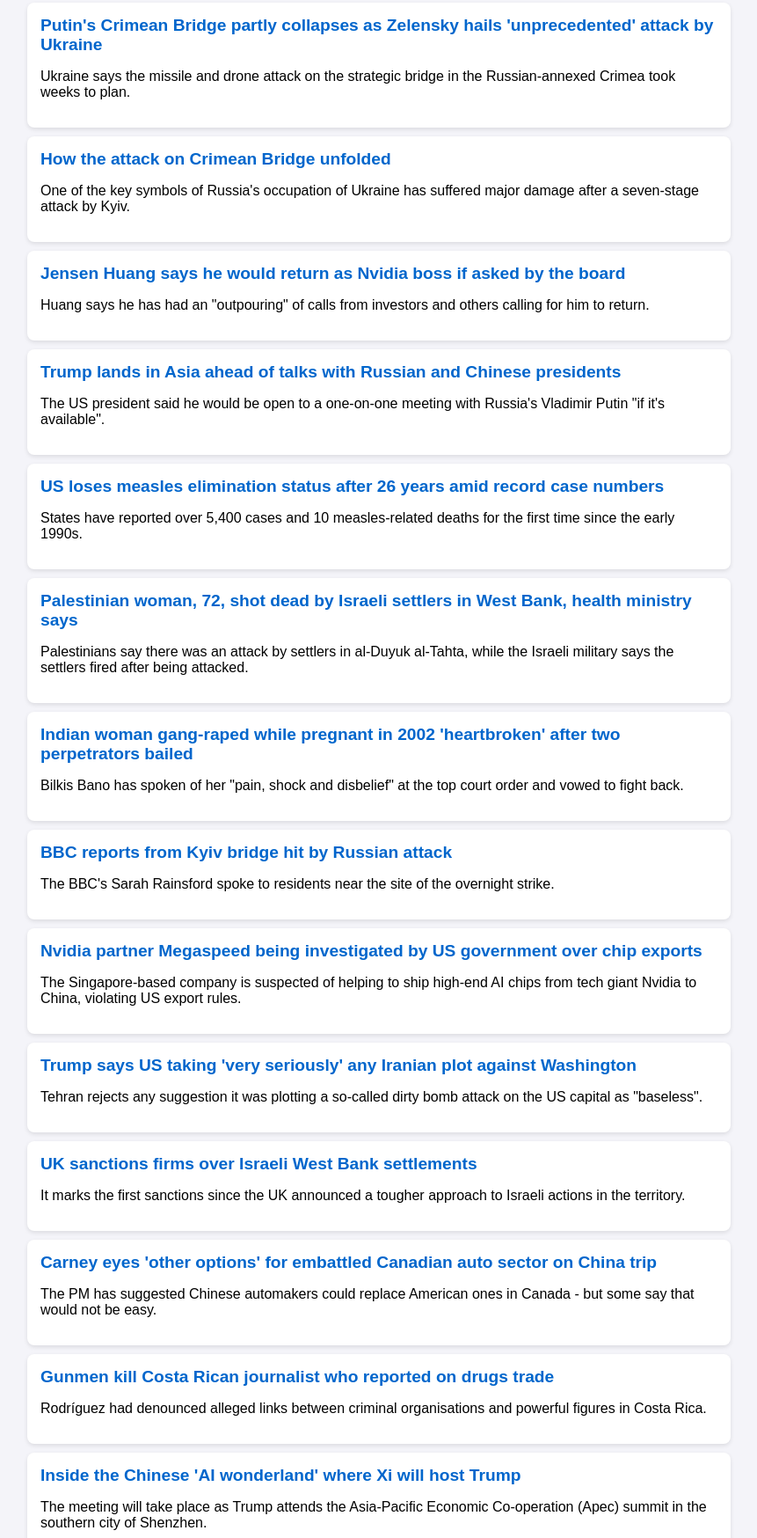
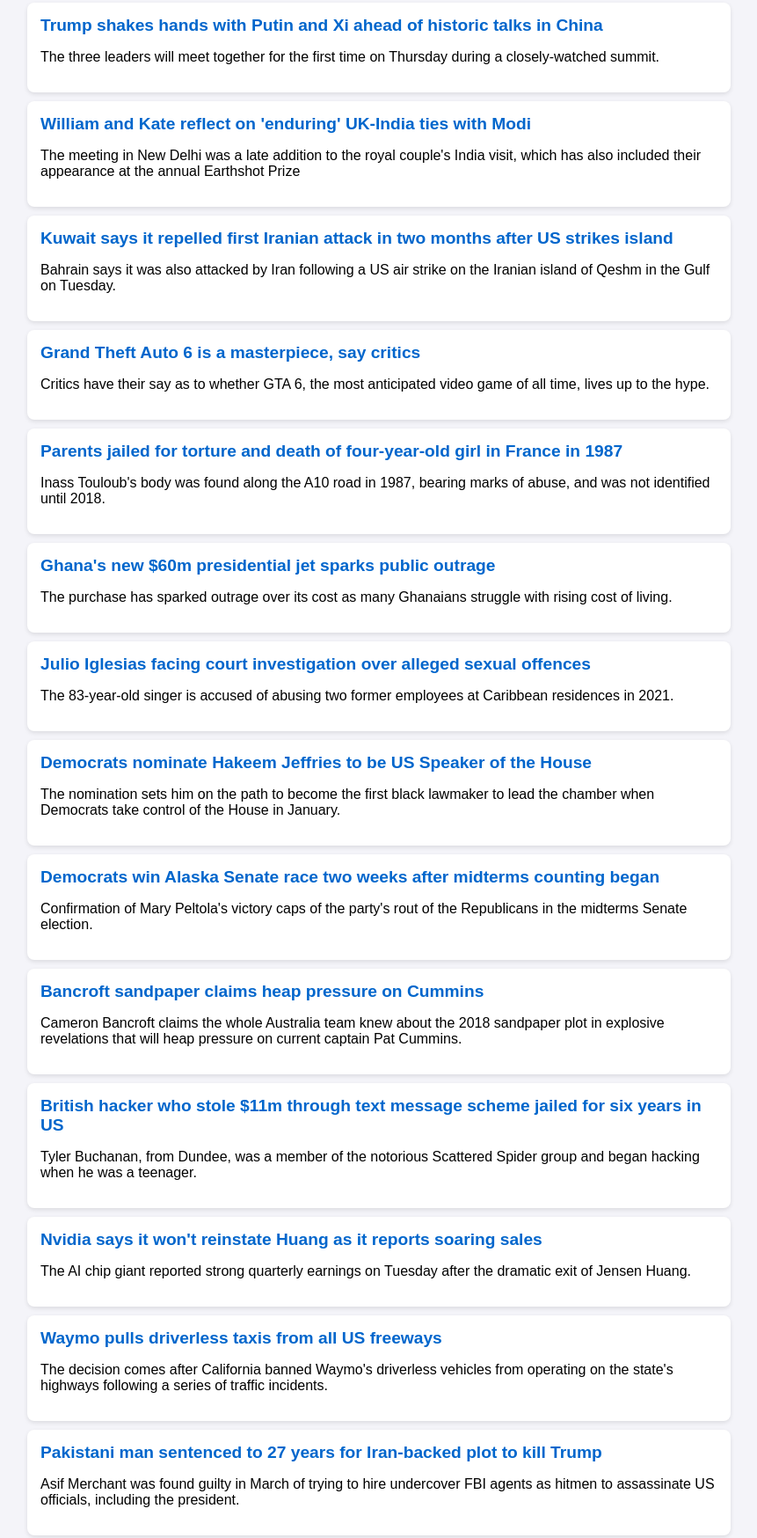
Before and after one commit to Gourabgh/news, a plain HTML site: page index.html in a window 1280 px wide. Shown: the part 98-1846 px from the top of the page at 88% size, without its empty margins (209-1070 px from the left). Drawn offline with Linux system fonts and the light colour scheme.

Commit message:
🤖 Auto-update latest news

```diff
--- a/index.html
+++ b/index.html
@@ -18,82 +18,82 @@
     <h1>🌍 Daily World News</h1>
 
     <div class="news-item">
-        <a href="https://www.bbc.co.uk/news/articles/cw772jk4rvmxo?at_medium=RSS&at_campaign=rss" target="_blank">Putin's Crimean Bridge partly collapses as Zelensky hails 'unprecedented' attack by Ukraine</a>
-        <p>Ukraine says the missile and drone attack on the strategic bridge in the Russian-annexed Crimea took weeks to plan.</p>
+        <a href="https://www.bbc.co.uk/news/articles/ck9d75x5wwwwo?at_medium=RSS&at_campaign=rss" target="_blank">Trump shakes hands with Putin and Xi ahead of historic talks in China</a>
+        <p>The three leaders will meet together for the first time on Thursday during a closely-watched summit.</p>
     </div>
 
     <div class="news-item">
-        <a href="https://www.bbc.co.uk/news/articles/crz9dgz28zwdo?at_medium=RSS&at_campaign=rss" target="_blank">How the attack on Crimean Bridge unfolded</a>
-        <p>One of the key symbols of Russia's occupation of Ukraine has suffered major damage after a seven-stage attack by Kyiv.</p>
+        <a href="https://www.bbc.co.uk/news/articles/cq62ped2ypy4o?at_medium=RSS&at_campaign=rss" target="_blank">William and Kate reflect on 'enduring' UK-India ties with Modi</a>
+        <p>The meeting in New Delhi was a late addition to the royal couple's India visit, which has also included their appearance at the annual Earthshot Prize</p>
     </div>
 
     <div class="news-item">
-        <a href="https://www.bbc.co.uk/news/articles/cwx2en2vrxmdo?at_medium=RSS&at_campaign=rss" target="_blank">Jensen Huang says he would return as Nvidia boss if asked by the board</a>
-        <p>Huang says he has had an "outpouring" of calls from investors and others calling for him to return.</p>
+        <a href="https://www.bbc.co.uk/news/articles/cw4gn9jeqjq7o?at_medium=RSS&at_campaign=rss" target="_blank">Kuwait says it repelled first Iranian attack in two months after US strikes island</a>
+        <p>Bahrain says it was also attacked by Iran following a US air strike on the Iranian island of Qeshm in the Gulf on Tuesday.</p>
     </div>
 
     <div class="news-item">
-        <a href="https://www.bbc.co.uk/news/articles/crq5vlxxx32no?at_medium=RSS&at_campaign=rss" target="_blank">Trump lands in Asia ahead of talks with Russian and Chinese presidents</a>
-        <p>The US president said he would be open to a one-on-one meeting with Russia's Vladimir Putin "if it's available".</p>
+        <a href="https://www.bbc.co.uk/news/articles/cw8r75xm8v4po?at_medium=RSS&at_campaign=rss" target="_blank">Grand Theft Auto 6 is a masterpiece, say critics</a>
+        <p>Critics have their say as to whether GTA 6, the most anticipated video game of all time, lives up to the hype.</p>
     </div>
 
     <div class="news-item">
-        <a href="https://www.bbc.co.uk/news/articles/c977p71jx0xxo?at_medium=RSS&at_campaign=rss" target="_blank">US loses measles elimination status after 26 years amid record case numbers</a>
-        <p>States have reported over 5,400 cases and 10 measles-related deaths for the first time since the early 1990s. </p>
+        <a href="https://www.bbc.co.uk/news/articles/c6lyw490z14jo?at_medium=RSS&at_campaign=rss" target="_blank">Parents jailed for torture and death of four-year-old girl in France in 1987</a>
+        <p>Inass Touloub's body was found along the A10 road in 1987, bearing marks of abuse, and was not identified until 2018.</p>
     </div>
 
     <div class="news-item">
-        <a href="https://www.bbc.co.uk/news/articles/cqrlg377638yo?at_medium=RSS&at_campaign=rss" target="_blank">Palestinian woman, 72, shot dead by Israeli settlers in West Bank, health ministry says</a>
-        <p>Palestinians say there was an attack by settlers in al-Duyuk al-Tahta, while the Israeli military says the settlers fired after being attacked.</p>
+        <a href="https://www.bbc.co.uk/news/articles/ck792dez8dp3o?at_medium=RSS&at_campaign=rss" target="_blank">Ghana's new $60m presidential jet sparks public outrage</a>
+        <p>The purchase has sparked outrage over its cost as many Ghanaians struggle with rising cost of living.</p>
     </div>
 
     <div class="news-item">
-        <a href="https://www.bbc.co.uk/news/articles/cr868wd2qg18o?at_medium=RSS&at_campaign=rss" target="_blank">Indian woman gang-raped while pregnant in 2002 'heartbroken' after two perpetrators bailed</a>
-        <p>Bilkis Bano has spoken of her "pain, shock and disbelief" at the top court order and vowed to fight back.</p>
+        <a href="https://www.bbc.co.uk/news/articles/c6x284pnn4e2o?at_medium=RSS&at_campaign=rss" target="_blank">Julio Iglesias facing court investigation over alleged sexual offences</a>
+        <p>The 83-year-old singer is accused of abusing two former employees at Caribbean residences in 2021. </p>
     </div>
 
     <div class="news-item">
-        <a href="https://www.bbc.co.uk/news/videos/cmlywvww3pzlo?at_medium=RSS&at_campaign=rss" target="_blank">BBC reports from Kyiv bridge hit by Russian attack</a>
-        <p>The BBC's Sarah Rainsford spoke to residents near the site of the overnight strike.</p>
+        <a href="https://www.bbc.co.uk/news/articles/cmy49873dn95o?at_medium=RSS&at_campaign=rss" target="_blank">Democrats nominate Hakeem Jeffries to be US Speaker of the House </a>
+        <p>The nomination sets him on the path to become the first black lawmaker to lead the chamber when Democrats take control of the House in January.</p>
     </div>
 
     <div class="news-item">
-        <a href="https://www.bbc.co.uk/news/articles/cmn504nq5033o?at_medium=RSS&at_campaign=rss" target="_blank">Nvidia partner Megaspeed being investigated by US government over chip exports</a>
-        <p>The Singapore-based company is suspected of helping to ship high-end AI chips from tech giant Nvidia to China, violating US export rules.</p>
+        <a href="https://www.bbc.co.uk/news/articles/cqev3v2ygzlvo?at_medium=RSS&at_campaign=rss" target="_blank">Democrats win Alaska Senate race two weeks after midterms counting began</a>
+        <p>Confirmation of Mary Peltola's victory caps of the party's rout of the Republicans in the midterms Senate election.</p>
     </div>
 
     <div class="news-item">
-        <a href="https://www.bbc.co.uk/news/articles/cq808vzd3nnpo?at_medium=RSS&at_campaign=rss" target="_blank">Trump says US taking 'very seriously' any Iranian plot against Washington</a>
-        <p>Tehran rejects any suggestion it was plotting a so-called dirty bomb attack on the US capital as "baseless".</p>
+        <a href="https://www.bbc.co.uk/sport/cricket/articles/cmqlqdevgl9ro?at_medium=RSS&at_campaign=rss" target="_blank">Bancroft sandpaper claims heap pressure on Cummins</a>
+        <p>Cameron Bancroft claims the whole Australia team knew about the 2018 sandpaper plot in explosive revelations that will heap pressure on current captain Pat Cummins.</p>
     </div>
 
     <div class="news-item">
-        <a href="https://www.bbc.co.uk/news/articles/cvglr977x3z0o?at_medium=RSS&at_campaign=rss" target="_blank">UK sanctions firms over Israeli West Bank settlements</a>
-        <p>It marks the first sanctions since the UK announced a tougher approach to Israeli actions in the territory.</p>
+        <a href="https://www.bbc.co.uk/news/articles/cm87987w1qz5o?at_medium=RSS&at_campaign=rss" target="_blank">British hacker who stole $11m through text message scheme jailed for six years in US</a>
+        <p>Tyler Buchanan, from Dundee, was a member of the notorious Scattered Spider group and began hacking when he was a teenager.</p>
     </div>
 
     <div class="news-item">
-        <a href="https://www.bbc.co.uk/news/articles/cq98xlz09ye0o?at_medium=RSS&at_campaign=rss" target="_blank">Carney eyes 'other options' for embattled Canadian auto sector on China trip</a>
-        <p>The PM has suggested Chinese automakers could replace American ones in Canada - but some say that would not be easy.</p>
+        <a href="https://www.bbc.co.uk/news/articles/cm2kl50vkwkdo?at_medium=RSS&at_campaign=rss" target="_blank">Nvidia says it won't reinstate Huang as it reports soaring sales</a>
+        <p>The AI chip giant reported strong quarterly earnings on Tuesday after the dramatic exit of Jensen Huang.</p>
     </div>
 
     <div class="news-item">
-        <a href="https://www.bbc.co.uk/news/articles/c6ly7g5lx7gyo?at_medium=RSS&at_campaign=rss" target="_blank">Gunmen kill Costa Rican journalist who reported on drugs trade</a>
-        <p>Rodríguez had denounced alleged links between criminal organisations and powerful figures in Costa Rica. </p>
+        <a href="https://www.bbc.co.uk/news/articles/cmy86pp336qlo?at_medium=RSS&at_campaign=rss" target="_blank">Waymo pulls driverless taxis from all US freeways</a>
+        <p>The decision comes after California banned Waymo's driverless vehicles from operating on the state's highways following a series of traffic incidents.</p>
     </div>
 
     <div class="news-item">
-        <a href="https://www.bbc.co.uk/news/videos/ckjwjl6ywgn9o?at_medium=RSS&at_campaign=rss" target="_blank">Inside the Chinese 'AI wonderland' where Xi will host Trump</a>
-        <p>The meeting will take place as Trump attends the Asia-Pacific Economic Co-operation (Apec) summit in the southern city of Shenzhen.</p>
+        <a href="https://www.bbc.co.uk/news/articles/cm15ezz8n394o?at_medium=RSS&at_campaign=rss" target="_blank">Pakistani man sentenced to 27 years for Iran-backed plot to kill Trump</a>
+        <p>Asif Merchant was found guilty in March of trying to hire undercover FBI agents as hitmen to assassinate US officials, including the president.</p>
     </div>
 
     <div class="news-item">
-        <a href="https://www.bbc.co.uk/news/videos/c6grew79p7qdo?at_medium=RSS&at_campaign=rss" target="_blank">Will President Trump meet Kim Jong Un?</a>
-        <p>President Trump says he would be keen to meet the North Korea leader in China.</p>
+        <a href="https://www.bbc.co.uk/news/articles/crkgvxxwpwz2o?at_medium=RSS&at_campaign=rss" target="_blank">Rubio says US not 'under systemic attack' after series of tech outages</a>
+        <p>Secretary of State Marco Rubio said there was "zero evidence" supporting theories online that recent disruptions affecting Microsoft, banks and flights are connected.</p>
     </div>
 
     <div class="footer">
-        <p>This page is automatically generated.<br>Last updated: 2026-11-17 17:15:58</p>
+        <p>This page is automatically generated.<br>Last updated: 2026-11-18 16:51:43</p>
     </div>
 </body>
 </html>
```
